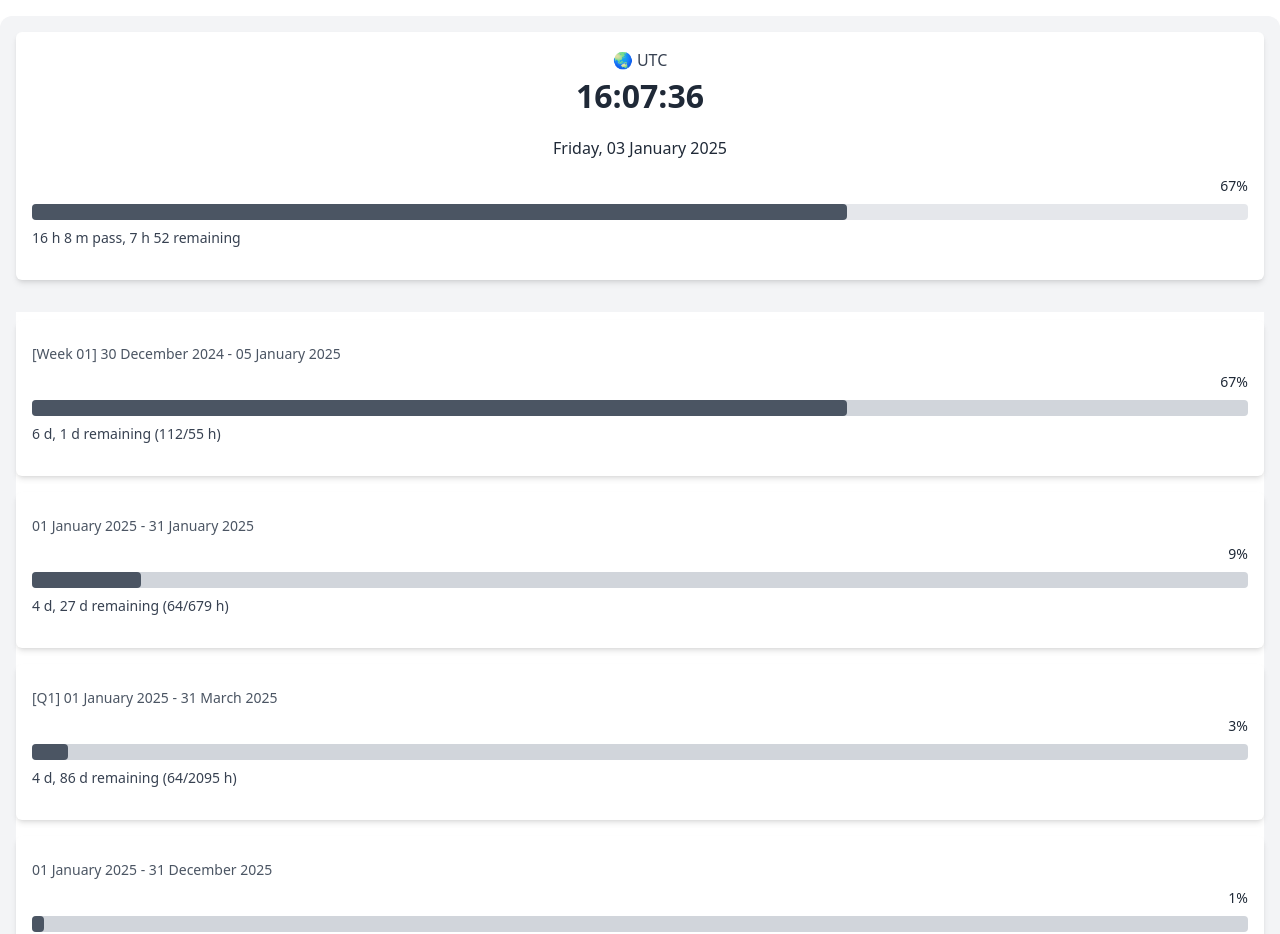
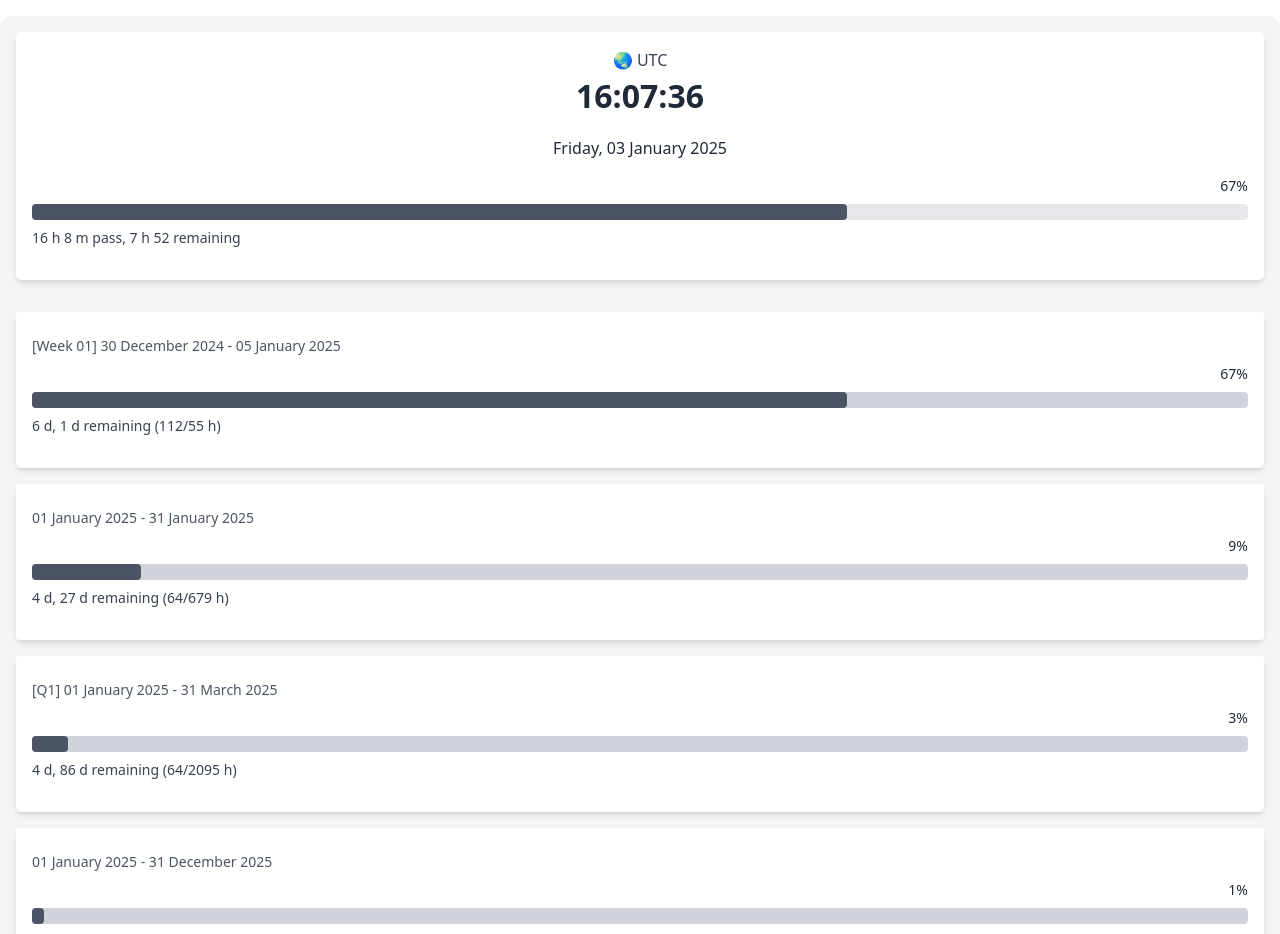
Before and after one commit to parkisutama/time-progress, a SvelteKit app: page / in a window 1280 px wide. Shown: the top 934 px of the page. Built offline with nearby package versions, Linux system fonts and the light colour scheme.

Commit message:
visual-restyling fix margin each card

```diff
--- a/src/routes/+page.svelte
+++ b/src/routes/+page.svelte
@@ -14,16 +14,16 @@
 				<Header />
 			</section>
 			<div class="px-4 py-4">
-				<section class="bg-white py-2">
+				<section class="mb-4 bg-white">
 					<WeekProgress />
 				</section>
-				<section class="bg-white py-2">
+				<section class="mb-4 bg-white">
 					<MonthProgress />
 				</section>
-				<section class="bg-white py-2">
+				<section class=" mb-4 bg-white">
 					<QuarterProgress />
 				</section>
-				<section class="bg-white py-2">
+				<section class="mb-4 bg-white">
 					<YearProgress />
 				</section>
 				<section class="shadow-dm rounded-lg px-4 py-4">
```
